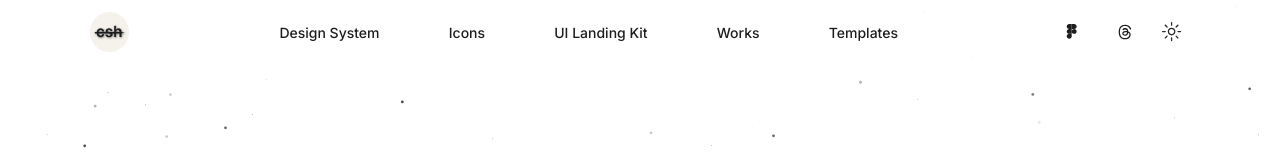
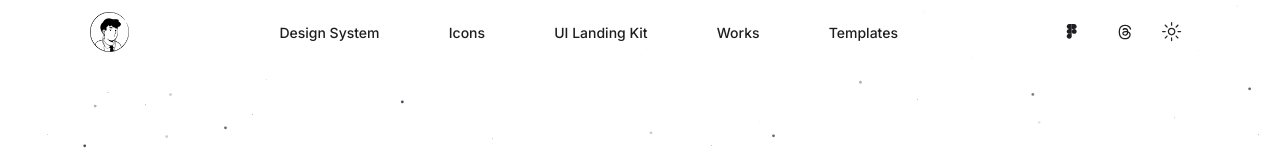
Before and after one commit to ClementSaint-Hilaire/portfolio-csh, a Next.js app: page / in a window 1280 px wide. Shown: the top 158 px of the page. Built offline with nearby package versions, Linux system fonts and the light colour scheme.

Commit message:
correctif sur le logo et la redirection uikit

```diff
--- a/src/components/navbar.tsx
+++ b/src/components/navbar.tsx
@@ -28,7 +28,7 @@ export default function Navbar() {
   const navLinks = [
     { href: '/design-system', label: 'Design System' },
     { href: '/icons', label: 'Icons' },
-    { href: '/ui-kit', label: 'UI Landing Kit' },
+    { href: '/uikit', label: 'UI Landing Kit' },
     { href: '/work', label: 'Works' },
     { href: '/templates', label: 'Templates' },
   ];
@@ -74,7 +74,7 @@ export default function Navbar() {
               <Tooltip>
                   <TooltipTrigger asChild>
                   <Image
-                    src="/Logo.png"
+                    src="/logo.png"
                     width={70}
                     height={70}
                     alt="logo"
```
Also changed, not shown: public/Logo.png.
